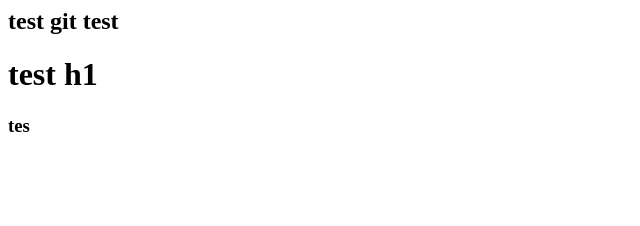
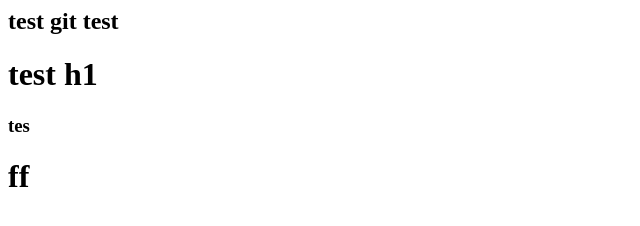
Before and after one commit to Kemot/testmadejigor, a plain HTML site: page index.html in a window 1280 px wide. Shown: the full height of the page, 0-640 px from the left. Drawn offline with Linux system fonts and the light colour scheme.

Commit message:
test 32 th

```diff
--- a/css/style.css
+++ b/css/style.css
@@ -0,0 +1,3 @@
+h1 {
+    font-size: 12px;
+}
--- a/index.html
+++ b/index.html
@@ -1,3 +1,4 @@
 <h2>test git test</h2>
 <h1>test h1</h1>
 <h3>tes</h3>
+<h1>ff</h1>
```
